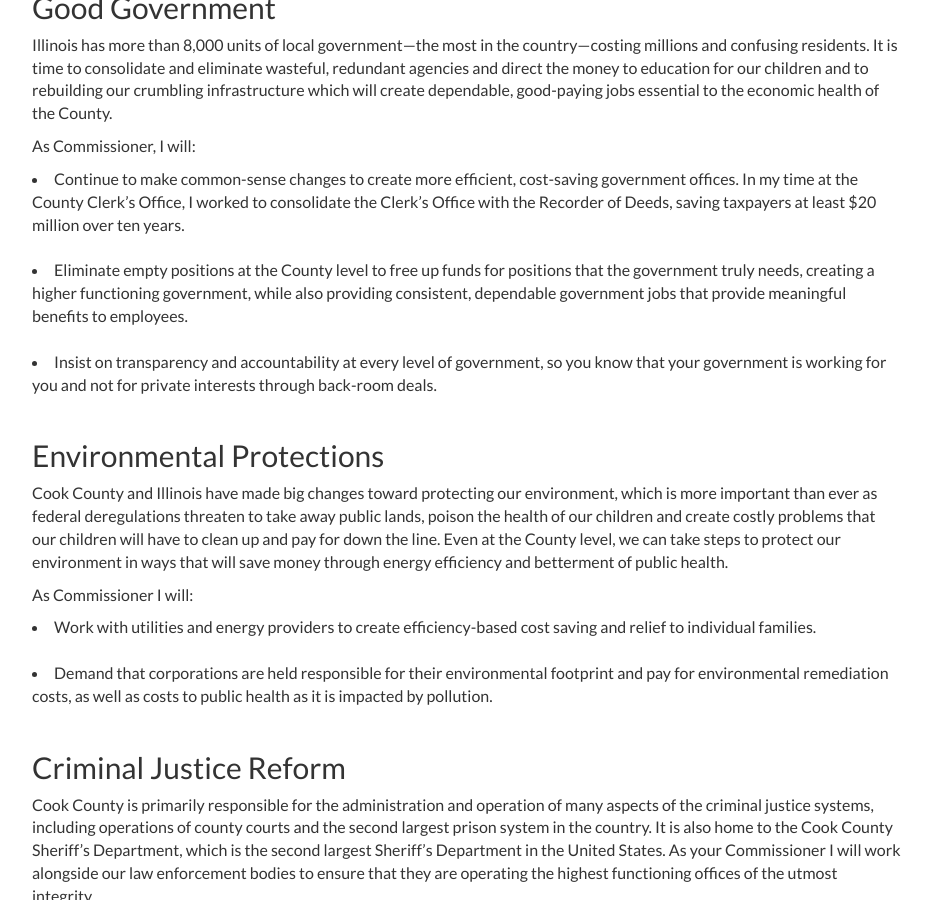
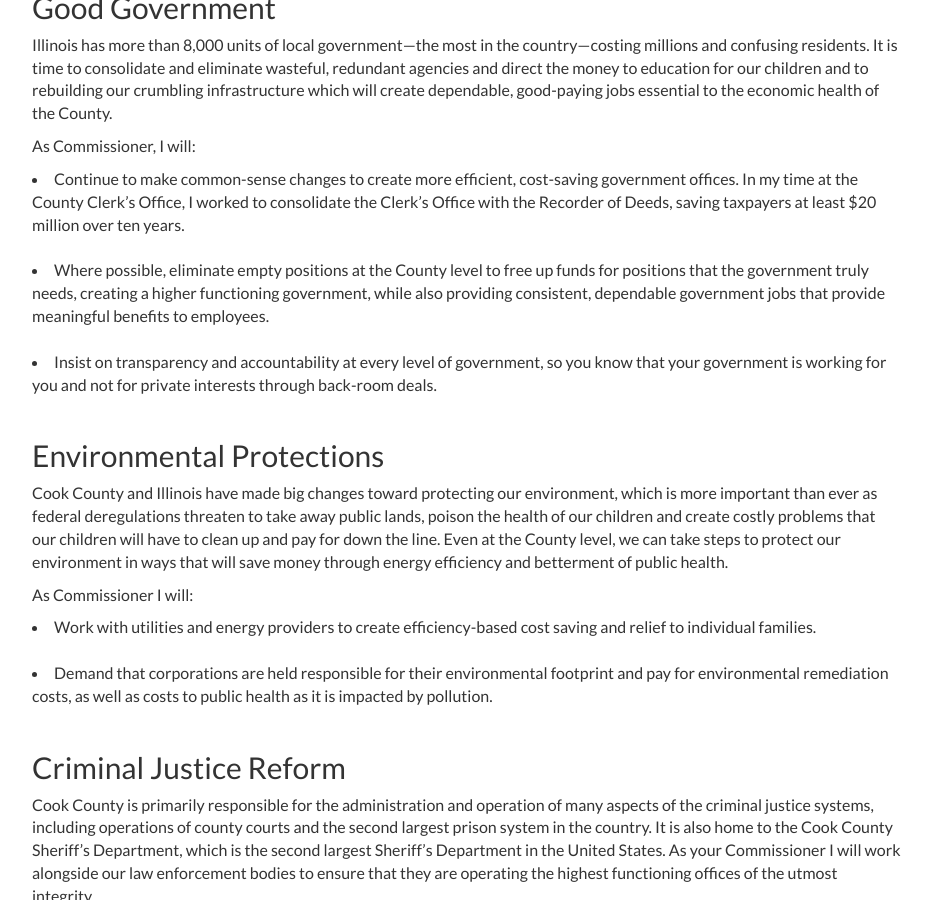
Before and after one commit to abdelnasser11/abdelnasser11.github.io, a Jekyll site: the page built from issues.html, in a window 1280 px wide and 900 px high, scrolled down 1370 px. Shown: the whole window, without its empty margins (173-1105 px from the left). Built offline with Jekyll 4.4.1, drawn with Linux system fonts in a browser that asks for light colours; nearby versions of some CDN libraries; library files that are not in the unit come from our copies.

Commit message:
Update issues

```diff
--- a/issues.html
+++ b/issues.html
@@ -48,7 +48,7 @@
 
 <li>Continue to make common-sense changes to create more efficient, cost-saving government offices. In my time at the County Clerk’s Office, I worked to consolidate the Clerk’s Office with the Recorder of Deeds, saving taxpayers at least $20 million over ten years.</li>
 <br>
-<li>Eliminate empty positions at the County level to free up funds for positions that the government truly needs, creating a higher functioning government, while also providing consistent, dependable government jobs that provide meaningful benefits to employees.</li>
+<li>Where possible, eliminate empty positions at the County level to free up funds for positions that the government truly needs, creating a higher functioning government, while also providing consistent, dependable government jobs that provide meaningful benefits to employees.</li>
 <br>
 <li>Insist on transparency and accountability at every level of government, so you know that your government is working for you and not for private interests through back-room deals.</li>
 
```
